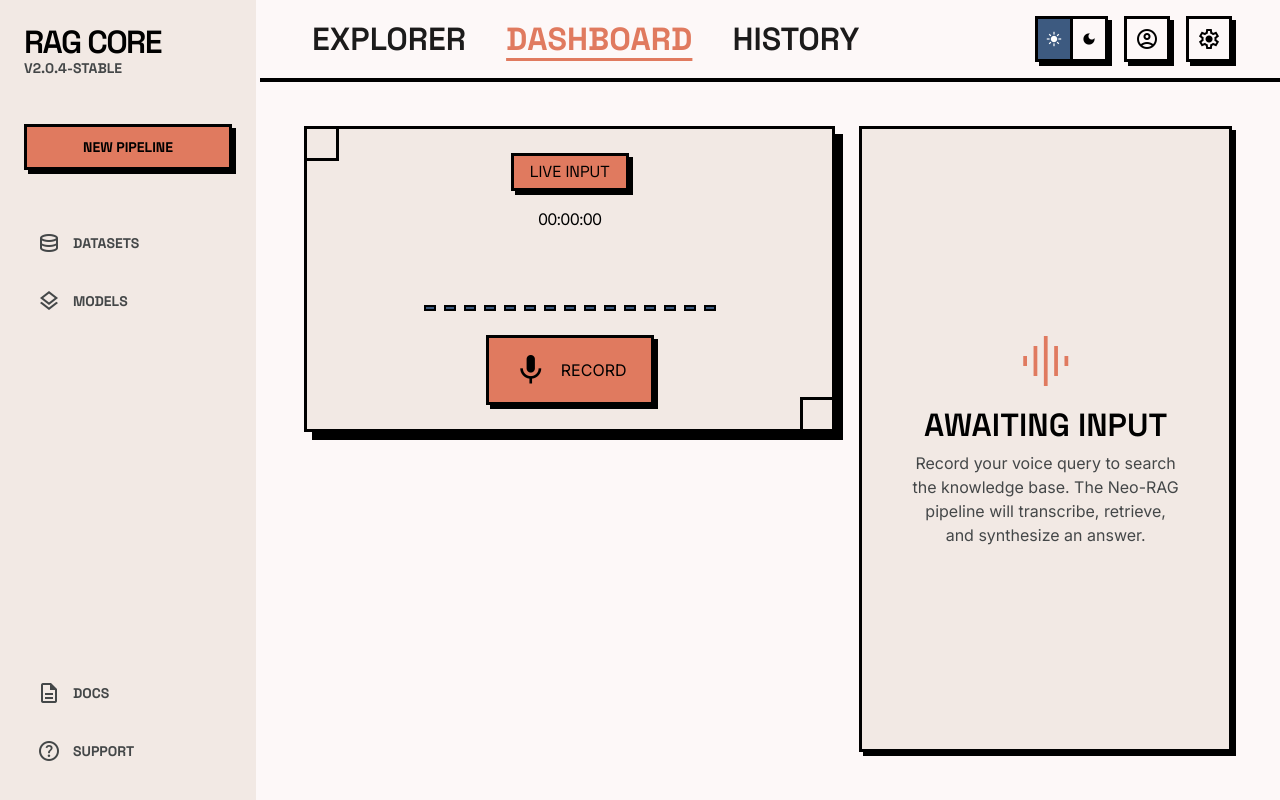
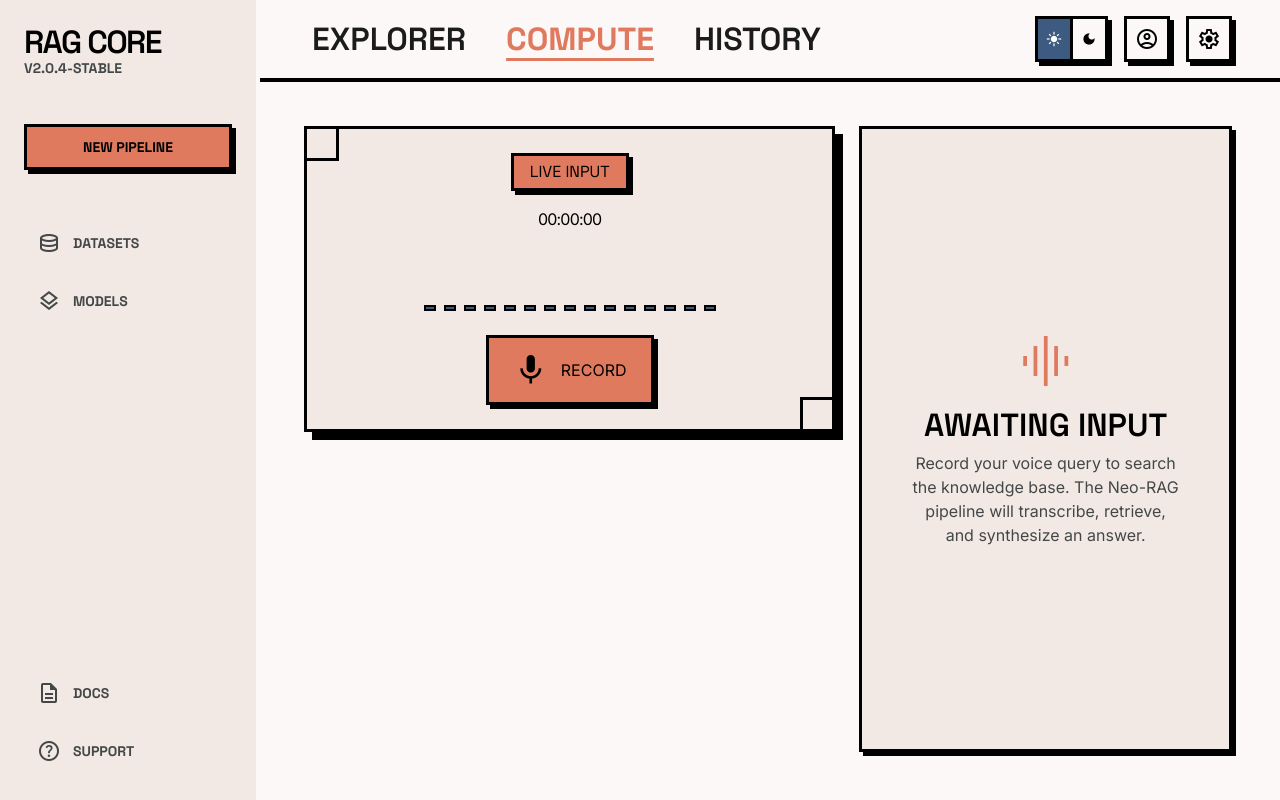
Before and after one commit to atharva081106/Voice-Enabled_RAG, a React (Vite) app in the folder frontend/: page / in a window 1280 px wide. Both pictures are taken after a click on the button "LAUNCH". Built offline with nearby package versions, Linux system fonts and the light colour scheme.

Commit message:
Restore Compute tab and improve upload error message

```diff
--- a/frontend/src/App.tsx
+++ b/frontend/src/App.tsx
@@ -20,7 +20,7 @@ import { ExplorerView } from './components/views/ExplorerView';
 
 export default function App() {
   const [showLanding, setShowLanding] = useState(true);
-  const [activeTab, setActiveTab] = useState('dashboard');
+  const [activeTab, setActiveTab] = useState('compute');
   const [isProcessing, setIsProcessing] = useState(false);
   const [response, setResponse] = useState<FinalResponse | null>(null);
 
@@ -38,7 +38,7 @@ export default function App() {
   };
 
   const renderContent = () => {
-    if (activeTab === 'dashboard') {
+    if (activeTab === 'compute') {
       return (
         <main className="flex-1 p-margin-mobile md:p-margin-desktop w-full grid grid-cols-1 lg:grid-cols-12 gap-6">
 
@@ -119,13 +119,13 @@ export default function App() {
             {activeTab.replace('-', ' ')}
           </h2>
           <p className="font-body-md text-body-md text-on-surface-variant">
-            This module is currently under construction. Please check back later or use the Dashboard.
+            This module is currently under construction. Please check back later or use the Compute pipeline.
           </p>
           <button
-            onClick={() => setActiveTab('dashboard')}
+            onClick={() => setActiveTab('compute')}
             className="mt-8 bg-tertiary-orange text-primary border-hard shadow-hard font-label-bold text-label-bold uppercase py-3 px-8 hover:bg-primary hover:text-tertiary-orange active-press transition-colors cursor-pointer"
           >
-            Back to Dashboard
+            Back to Compute
           </button>
         </div>
       </main>
--- a/frontend/src/api.ts
+++ b/frontend/src/api.ts
@@ -151,6 +151,16 @@ export const ingestDocument = async (file: File) => {
     method: 'POST',
     body: formData,
   });
-  if (!res.ok) throw new Error('Failed to ingest document');
+
+  if (!res.ok) {
+    let errMessage = 'Failed to ingest document';
+    try {
+      const errData = await res.json();
+      errMessage = errData.detail || errMessage;
+    } catch (e) {
+      errMessage = `HTTP Error ${res.status}: Backend might not be deployed or running.`;
+    }
+    throw new Error(errMessage);
+  }
   return res.json();
 };
--- a/frontend/src/components/layout/Header.tsx
+++ b/frontend/src/components/layout/Header.tsx
@@ -44,7 +44,7 @@ export function Header({ activeTab, onTabChange }: HeaderProps) {
           <span className="font-display-xl text-headline-md font-bold text-tertiary-orange tracking-tighter block md:hidden">NEO-RAG</span>
           <nav className="hidden md:flex gap-6 items-center">
             <a onClick={(e) => { e.preventDefault(); onTabChange('explorer'); }} className={getNavClass('explorer')} href="#">Explorer</a>
-            <a onClick={(e) => { e.preventDefault(); onTabChange('dashboard'); }} className={getNavClass('dashboard')} href="#">Dashboard</a>
+            <a onClick={(e) => { e.preventDefault(); onTabChange('compute'); }} className={getNavClass('compute')} href="#">Compute</a>
             <a onClick={(e) => { e.preventDefault(); onTabChange('history'); }} className={getNavClass('history')} href="#">History</a>
           </nav>
         </div>
```
